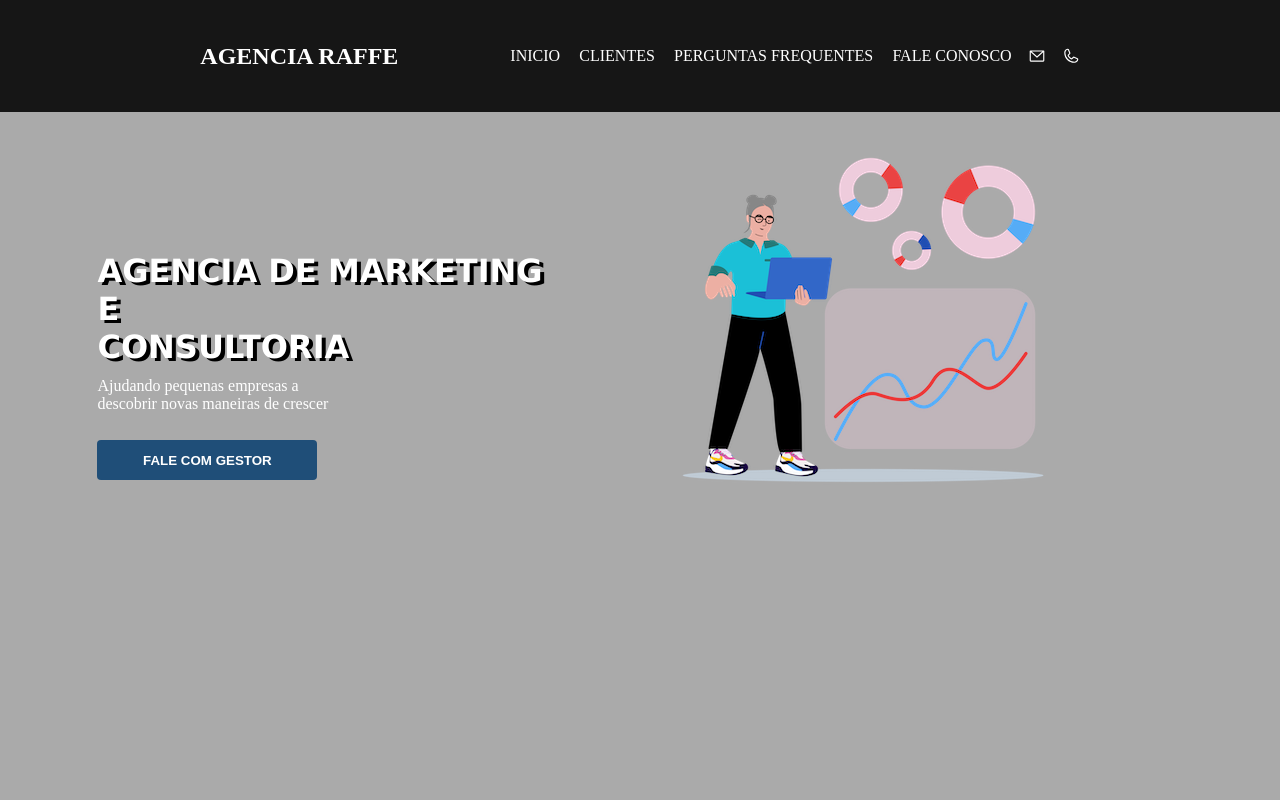
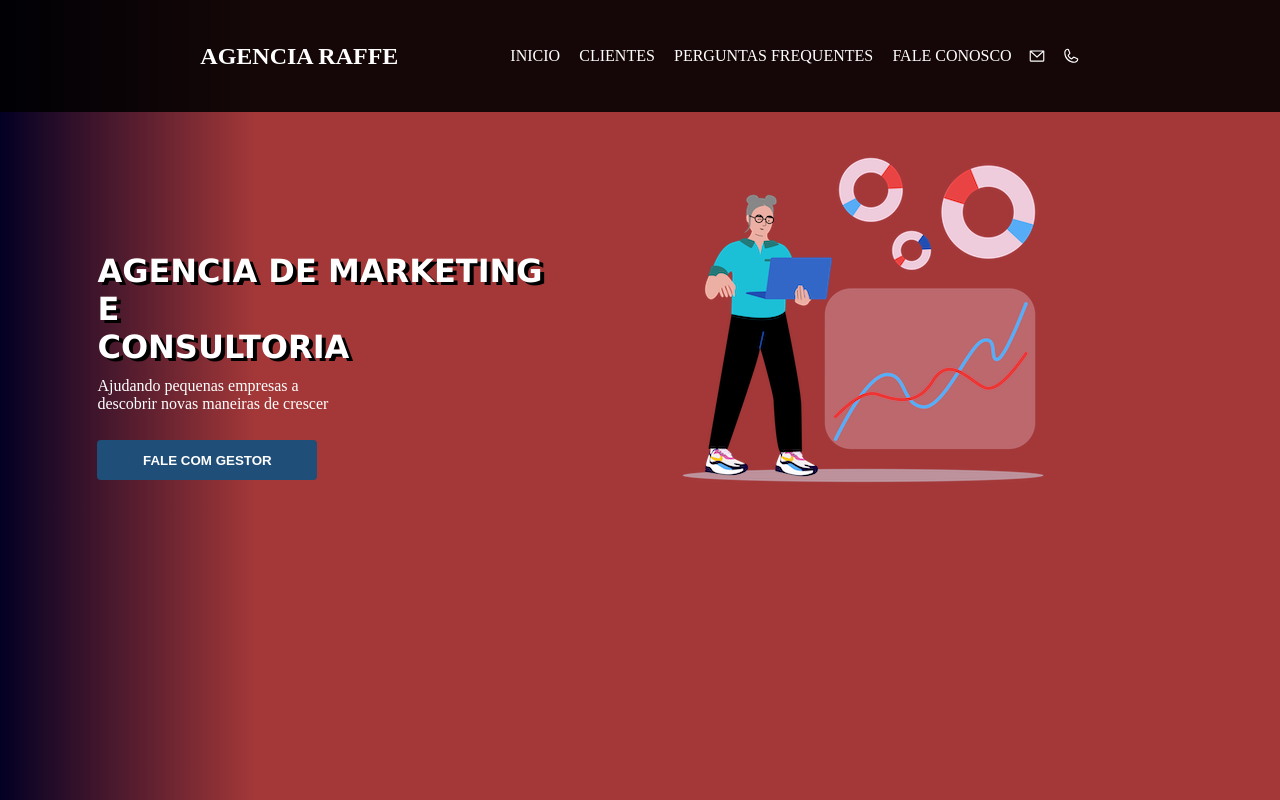
Before and after one commit to RafaelRF99/agencai-raffe, a React (Vite) app: page / in a window 1280 px wide. Built offline with nearby package versions, Linux system fonts and the light colour scheme.

Commit message:
refactor: background

```diff
--- a/src/components/Banner/Banner.module.scss
+++ b/src/components/Banner/Banner.module.scss
@@ -1,8 +1,11 @@
 .container {
     min-height: 100vh;
     height: 100%;
-    background-color: #0005;
-    padding: calc(var(--height-navbar) + 60px) 0 ;
+
+    background: rgb(2,0,36);
+    background: linear-gradient(90deg, rgba(2,0,36,1) 0%, rgba(164,56,56,1) 20%);
+
+    padding: calc(var(--height-navbar) + 60px) 0;
 
     display: flex;
     justify-content: center;
```
